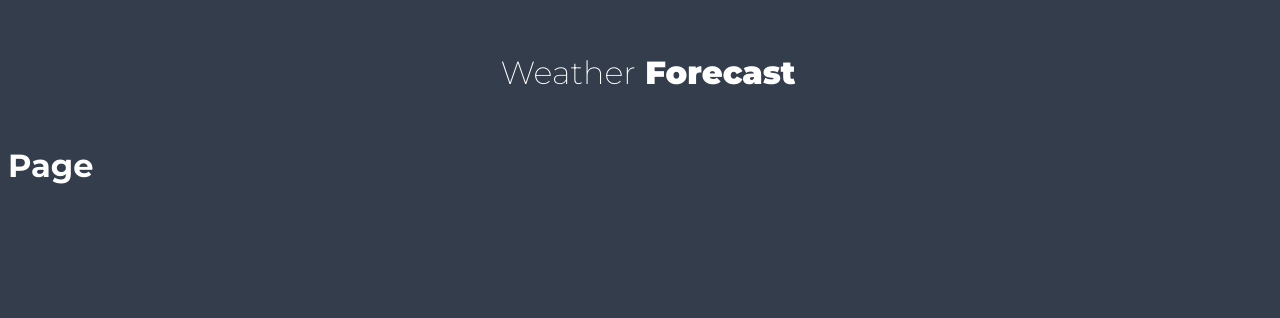
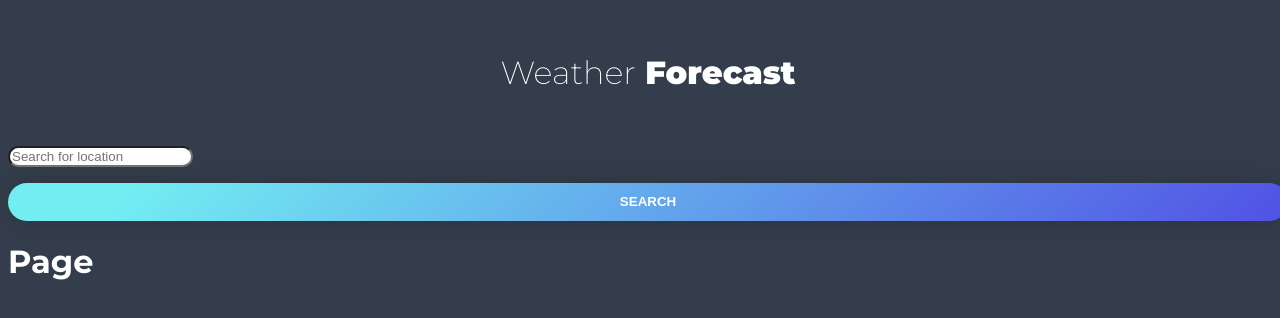
Before and after one commit to VirajPatidar/weather-app, a React (Create React App) app: page / in a window 1280 px wide. Shown: the top 318 px of the page. Built offline with nearby package versions, Linux system fonts and the light colour scheme.

Commit message:
form completed

```diff
--- /dev/null
+++ b/src/components/Form.js
@@ -0,0 +1,37 @@
+import React, { useState } from 'react';
+import PropTypes from 'prop-types';
+import styles from './Form.module.css';
+
+const Form = ({ submitSearch }) => {
+    const [location, setLocation] = useState('');
+
+    const onSubmit = e => {
+        e.preventDefault();
+        if (!location || location === '') return;
+        submitSearch(location);
+    };
+
+    return (
+        <form onSubmit={onSubmit}>
+            <input
+                aria-label="location"
+                type="text"
+                className={`${styles.input} form-control`}
+                placeholder="Search for location"
+                required
+                value={location}
+                onChange={e => setLocation(e.target.value)}
+            />
+
+            <button type="submit" className={styles.button} onClick={onSubmit}>
+                SEARCH
+            </button>
+        </form>
+    );
+};
+
+Form.propTypes = {
+    submitSearch: PropTypes.func.isRequired,
+};
+
+export default Form;
--- /dev/null
+++ b/src/components/Form.module.css
@@ -0,0 +1,25 @@
+.input {
+    border-radius: var(--main-border-radius);
+    margin-bottom: 1rem;
+}
+
+.button {
+    border: none;
+    border-radius: var(--main-border-radius);
+    padding: 0.65rem;
+    background-image: var(--gradient);
+    color: var(--main-text-color);
+    font-weight: 700;
+    box-shadow: 0 0 30px -5px rgba(0, 0, 0, 0.25);
+    cursor: pointer;
+    line-height: initial;
+    width: 100%;
+    height: 38px;
+}
+
+.button:hover {
+    color: var(--main-text-color);
+    -webkit-transform: scale(0.95);
+    -ms-transform: scale(0.95);
+    transform: scale(0.95);
+}
--- a/src/components/Page.js
+++ b/src/components/Page.js
@@ -1,9 +1,11 @@
 import Header from "./Header";
+import Form from "./Form";
 
 const Page = () => {
     return (
         <>
             <Header />
+            <Form submitSearch={true} />
             <h1>Page</h1>
         </>
     );
```
